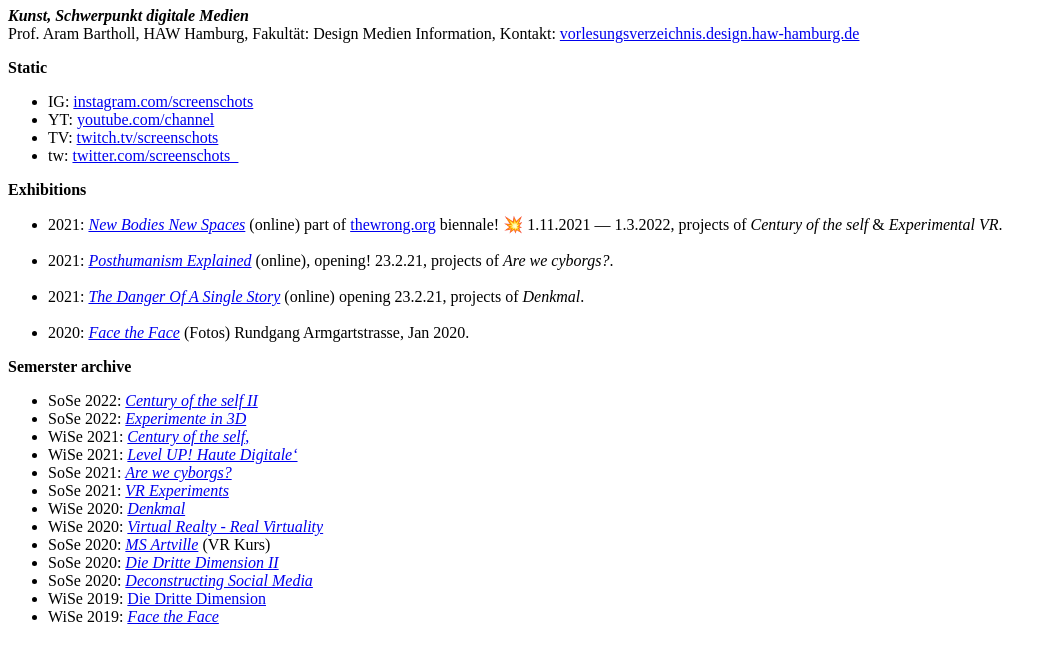
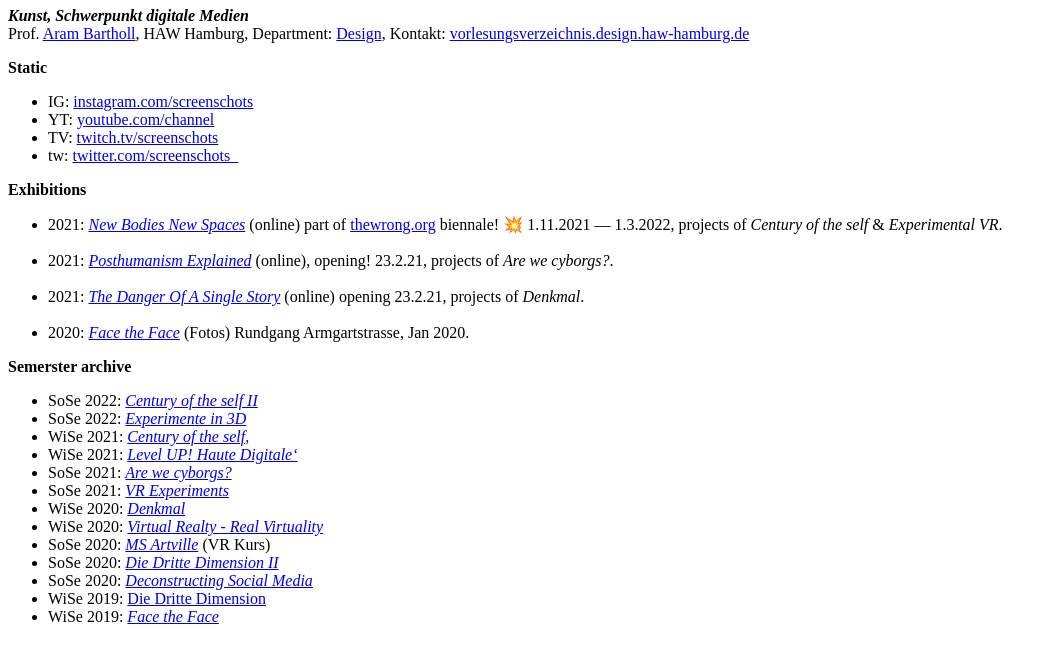
Before and after one commit to screenschots/linktree, a plain HTML site: page index.html in a window 1280 px wide. Shown: the part 140-800 px from the top of the page, without its empty margins (0-1057 px from the left). Drawn offline with Linux system fonts and the light colour scheme.

Commit message:
update15

```diff
--- a/index.html
+++ b/index.html
@@ -51,12 +51,12 @@ __________________________________________________________________________
   <head>
     <meta charset="utf-8">
     <meta name="viewport" content="width=device-width, initial-scale=1.0">
-    <title>screenschots linktree - Kunst, Schwerpunkt digitale Medien, Prof. Aram Bartholl, HAW Hamburg, Department: Design, Fakultät DMI - Design Medien Information</title>
+    <title>screenschots linktree - Kunst, Schwerpunkt digitale Medien, Prof. Aram Bartholl, HAW Hamburg, Department: Design, Fakultät DMI- Design Medien Information</title>
     <link rel="icon" type="image/x-icon" href="favicon.ico">
   </head>
   <body>
     <h1><a href="https://screenschots.github.io/linktree/"><img src="screenschots-logo-96.png" alt="screenschots logo"></a> screenschots linktree</h1>
-    <p><i><b>Kunst, Schwerpunkt digitale Medien</i></b><br>Prof. Aram Bartholl, HAW Hamburg, Fakultät: Design Medien Information, Kontakt: <a href="https://vorlesungsverzeichnis.design.haw-hamburg.de/person/aram-bartholl/">vorlesungsverzeichnis.design.haw-hamburg.de</a></p>
+    <p><i><b>Kunst, Schwerpunkt digitale Medien</i></b><br>Prof. <a href="https://arambartholl.com/">Aram Bartholl</a>, HAW Hamburg, Department: <a href="https://design.haw-hamburg.de/">Design</a>, Kontakt: <a href="https://vorlesungsverzeichnis.design.haw-hamburg.de/person/aram-bartholl/">vorlesungsverzeichnis.design.haw-hamburg.de</a></p>
     <p>
       <b>Static</b>
       <ul>
```
